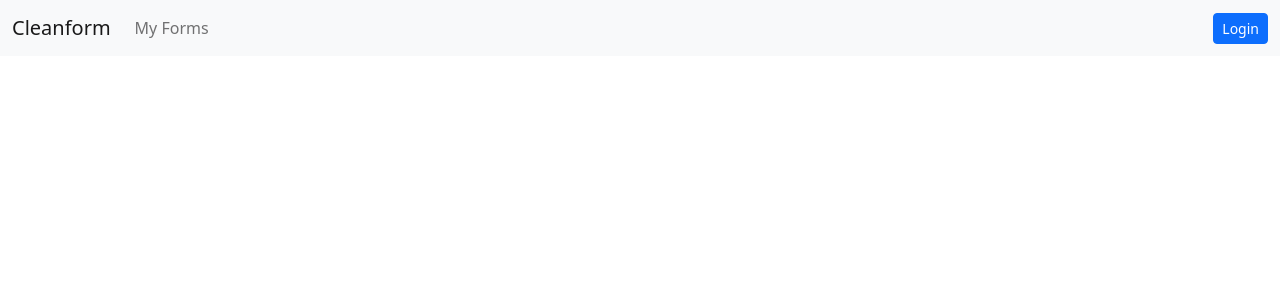
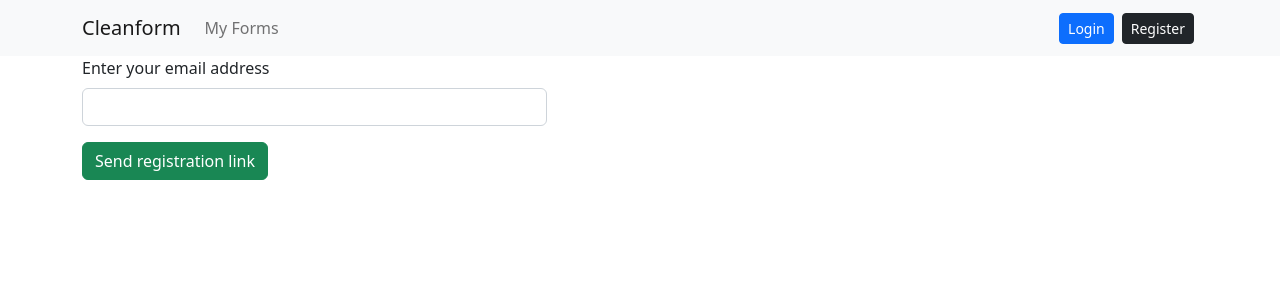
Before and after one commit to santoshkpatro/cleanform, a Vue app: page /auth/register in a window 1280 px wide. Shown: the top 300 px of the page. Built offline with nearby package versions, Linux system fonts and the light colour scheme; no server answers.

Commit message:
some basic bug fixes

```diff
--- a/src/App.vue
+++ b/src/App.vue
@@ -1,22 +1,23 @@
 <script setup>
 import { onMounted, ref } from 'vue'
-import { RouterLink, RouterView } from 'vue-router'
+import { RouterView } from 'vue-router'
 import Navbar from './components/Navbar.vue'
 import { useAuthStore } from './stores/auth'
 import { getUserStatus } from './api'
 
-const isLoading = ref(true)
+const isLoading = ref(false)
 
 const authStore = useAuthStore()
 
 onMounted(async () => {
   const access_token = localStorage.getItem('access_token')
   if (access_token) {
+    isLoading.value = true
+
     try {
       await getUserStatus(access_token)
       authStore.setAuthUser(access_token)
     } catch (e) {
-      console.log(e)
       localStorage.removeItem('access_token')
     } finally {
       isLoading.value = false
--- a/src/components/Navbar.vue
+++ b/src/components/Navbar.vue
@@ -1,4 +1,5 @@
 <script setup>
+import { RouterLink } from 'vue-router'
 import { useAuthStore } from '../stores/auth'
 const authStore = useAuthStore()
 
@@ -9,8 +10,10 @@ function handleLogout() {
 
 <template>
   <nav class="navbar navbar-expand-lg bg-light">
-    <div class="container-fluid">
-      <a class="navbar-brand" href="#">Cleanform</a>
+    <div class="container">
+      <router-link class="navbar-brand" :to="{ name: 'home' }"
+        >Cleanform</router-link
+      >
       <button
         class="navbar-toggler"
         type="button"
@@ -25,36 +28,24 @@ function handleLogout() {
       <div class="collapse navbar-collapse" id="navbarSupportedContent">
         <ul class="navbar-nav me-auto mb-2 mb-lg-0">
           <li class="nav-item">
-            <router-link :to="{ name: 'formList' }" class="nav-link" href="#"
+            <router-link :to="{ name: 'formList' }" class="nav-link"
               >My Forms</router-link
             >
           </li>
-          <!-- <li class="nav-item dropdown">
-            <a
-              class="nav-link dropdown-toggle"
-              href="#"
-              id="navbarDropdown"
-              role="button"
-              data-bs-toggle="dropdown"
-              aria-expanded="false"
-            >
-              Dropdown
-            </a>
-            <ul class="dropdown-menu" aria-labelledby="navbarDropdown">
-              <li><a class="dropdown-item" href="#">Action</a></li>
-              <li><a class="dropdown-item" href="#">Another action</a></li>
-              <li><hr class="dropdown-divider" /></li>
-              <li><a class="dropdown-item" href="#">Something else here</a></li>
-            </ul>
-          </li>
-          <li class="nav-item">
-            <a class="nav-link disabled">Disabled</a>
-          </li> -->
         </ul>
         <ul class="navbar-nav">
           <li class="nav-item" v-if="!authStore.isLoggedIn">
-            <router-link class="btn btn-sm btn-primary" :to="{ name: 'login' }"
+            <router-link
+              class="btn btn-sm btn-primary mx-1"
+              :to="{ name: 'login' }"
               >Login</router-link
+            >
+          </li>
+          <li class="nav-item" v-if="!authStore.isLoggedIn">
+            <router-link
+              class="btn btn-sm btn-dark mx-1"
+              :to="{ name: 'register' }"
+              >Register</router-link
             >
           </li>
           <li class="nav-item" v-if="authStore.isLoggedIn">
--- a/src/router/index.js
+++ b/src/router/index.js
@@ -30,20 +30,14 @@ const router = createRouter({
       component: () => import('../views/AboutView.vue'),
     },
     {
-      path: '/auth',
-      component: () => import('../views/auth/AuthView.vue'),
-      children: [
-        {
-          path: 'login',
+      path: '/auth/login',
       name: 'login',
       component: () => import('../views/auth/Login.vue'),
     },
     {
-          path: 'register',
+      path: '/auth/register',
       name: 'register',
       component: () => import('../views/auth/Register.vue'),
-        },
-      ],
     },
     {
       path: '/profile',
@@ -64,33 +58,35 @@ const router = createRouter({
       meta: { requiresLogin: true }
     },
     {
-      path: '/forms/:form_id/elements',
-      name: 'formElements',
-      component: () => import('../views/forms/FormElements.vue'),
-      meta: { requiresLogin: true }
-    },
-    {
       path: '/forms/:form_id/submissions',
       name: 'formSubmissions',
       component: () => import('../views/forms/submissions/SubmissionList.vue'),
       meta: { requiresLogin: true }
     },
-    { path: '/:pathMatch(.*)*', component: () => import('../views/404.vue') },
+    {
+      path: '/forms/:form_id/builder',
+      name: 'formBuilder',
+      component: () => import('../views/forms/builder/FormBuilder.vue'),
+      meta: { requiresLogin: true }
+    },
+    { path: '/:pathMatch(.*)*',
+      component: () => import('../views/404.vue')
+    },
   ],
 })
 
 router.beforeEach((to, from, next) => {
-  // console.log('To: ', to)
-  // console.log('From: ', from)
-
   if(to.meta.requiresLogin) {
     const access_token = localStorage.getItem('access_token')
     if(!access_token) {
       next({ name: 'login', query: { 'redirect': to.fullPath } })
+    } else {
+      next()
     }
+  } else {
+    next()
   }
 
-  next()
 })
 
 export default router
--- a/src/views/auth/Login.vue
+++ b/src/views/auth/Login.vue
@@ -2,7 +2,6 @@
 import { reactive, onMounted } from 'vue'
 import { useRouter, useRoute } from 'vue-router'
 import { authLogin } from '../../api'
-// import router from '../../router';
 import { useAuthStore } from '../../stores/auth'
 
 const authStore = useAuthStore()
@@ -14,10 +13,6 @@ const credentials = reactive({
   password: '',
 })
 
-onMounted(() => {
-  console.log(route.query)
-})
-
 async function handleLogin() {
   try {
     const { data } = await authLogin({
@@ -26,15 +21,12 @@ async function handleLogin() {
     })
 
     authStore.setAuthUser(data.access_token)
-
-    // check for next query params
-    if(route.query.hasOwnProperty('redirect')) {
-      router.push(route.query.redirect)
-    } else {
-      // Redirecting to home page
-      router.push({name: 'home'})
+    const { redirect } = route.query
+    if (!redirect) {
+      router.push({ name: 'home' })
     }
 
+    router.push(redirect)
   } catch (e) {
     console.log(e.response.data.detail)
   }
--- a/src/views/auth/Register.vue
+++ b/src/views/auth/Register.vue
@@ -1,6 +1,6 @@
 <script setup>
 import { reactive } from 'vue'
-import { useRoute } from 'vue-router'
+import { useRoute, useRouter } from 'vue-router'
 import {
   verifyRegistrationToken,
   sendRegistrationEmail,
@@ -8,6 +8,7 @@ import {
 } from '../../api'
 
 const route = useRoute()
+const router = useRouter()
 const credentials = reactive({
   email: '',
   full_name: '',
@@ -18,6 +19,7 @@ const credentials = reactive({
 const user = reactive({
   new_email: '',
   registration_token: '',
+  message: '',
 })
 
 async function checkVerificationToken(token) {
@@ -31,7 +33,9 @@ async function checkVerificationToken(token) {
 
 async function sendRegistrationLink() {
   try {
-    sendRegistrationEmail(user.new_email)
+    await sendRegistrationEmail(user.new_email)
+    user.new_email = ''
+    user.message = 'Registration email has been sent'
   } catch (e) {
     console.log(e)
   }
@@ -40,7 +44,8 @@ async function sendRegistrationLink() {
 async function handleRegistration() {
   try {
     const { data } = await register(credentials, user.registration_token)
-    console.log(data)
+
+    router.push({ name: 'login' })
   } catch (e) {
     console.log(e)
   }
@@ -53,6 +58,9 @@ if (route.query.token) {
 </script>
 
 <template>
+  <div class="alert alert-success mb-3" role="alert" v-if="user.message">
+    {{ user.message }}
+  </div>
   <div class="container">
     <!-- Registration Email -->
     <div v-if="!route.query.token">
--- a/src/views/forms/FormDetail.vue
+++ b/src/views/forms/FormDetail.vue
@@ -25,7 +25,7 @@ onMounted(async () => {
         <h5>Name: {{ form.title }}</h5>
         <button
           @click="
-            router.push({ name: 'formElements', params: { form_id: form.id } })
+            router.push({ name: 'formBuilder', params: { form_id: form.id } })
           "
           class="btn btn-sm btn-primary"
         >
--- a/src/views/forms/FormElements.vue
+++ /dev/null
@@ -1,39 +0,0 @@
-<script setup>
-import { reactive, onMounted, ref } from 'vue'
-import { useRoute } from 'vue-router'
-import { getFormDetails, getFormElements } from '../../api'
-
-const form = ref({})
-const elements = ref([])
-const route = useRoute()
-
-onMounted(async () => {
-  const { form_id } = route.params
-
-  // Fetching the form
-  try {
-    const { data } = await getFormDetails(form_id)
-    form.value = data
-  } catch (e) {
-    console.log(e)
-  }
-
-  // Fetching the form elements
-  try {
-    const { data } = await getFormElements(form_id)
-  } catch (e) {
-    console.log(e)
-  }
-})
-</script>
-
-<template>
-  <div class="container">
-    <!-- Form Details -->
-    <div class="card">
-      <div class="card-body">
-        <h5>Name: {{ form.title }}</h5>
-      </div>
-    </div>
-  </div>
-</template>
--- /dev/null
+++ b/src/views/forms/builder/FormBuilder.vue
@@ -0,0 +1,39 @@
+<script setup>
+import { reactive, onMounted } from 'vue'
+import { useRoute, useRouter } from 'vue-router'
+import { getFormDetails, getFormElements } from '../../../api'
+
+const route = useRoute()
+const router = useRouter()
+
+const builder = reactive({
+  form: {},
+  elements: [],
+})
+
+onMounted(async () => {
+  const { form_id } = route.params
+
+  try {
+    const formResponse = await getFormDetails(form_id)
+    builder.form = formResponse.data
+
+    const elementResponse = await getFormElements(form_id)
+
+    formResponse.data.elements.forEach((e) => {
+      const obj = elementResponse.data.find((o) => o.id === e)
+      builder.elements.push(obj)
+    })
+  } catch (e) {
+    console.log(e)
+  }
+})
+</script>
+
+<template></template>
+
+<style>
+.scrolling-wrapper {
+  overflow-x: auto;
+}
+</style>
```
Also changed, not shown: src/stores/counter.js (deleted, +0 -16 lines), src/views/auth/AuthView.vue (deleted, +0 -7 lines), 1 other file (tests, documents, lock files or other folders). Lines whose indentation alone changed are shown as unchanged.
